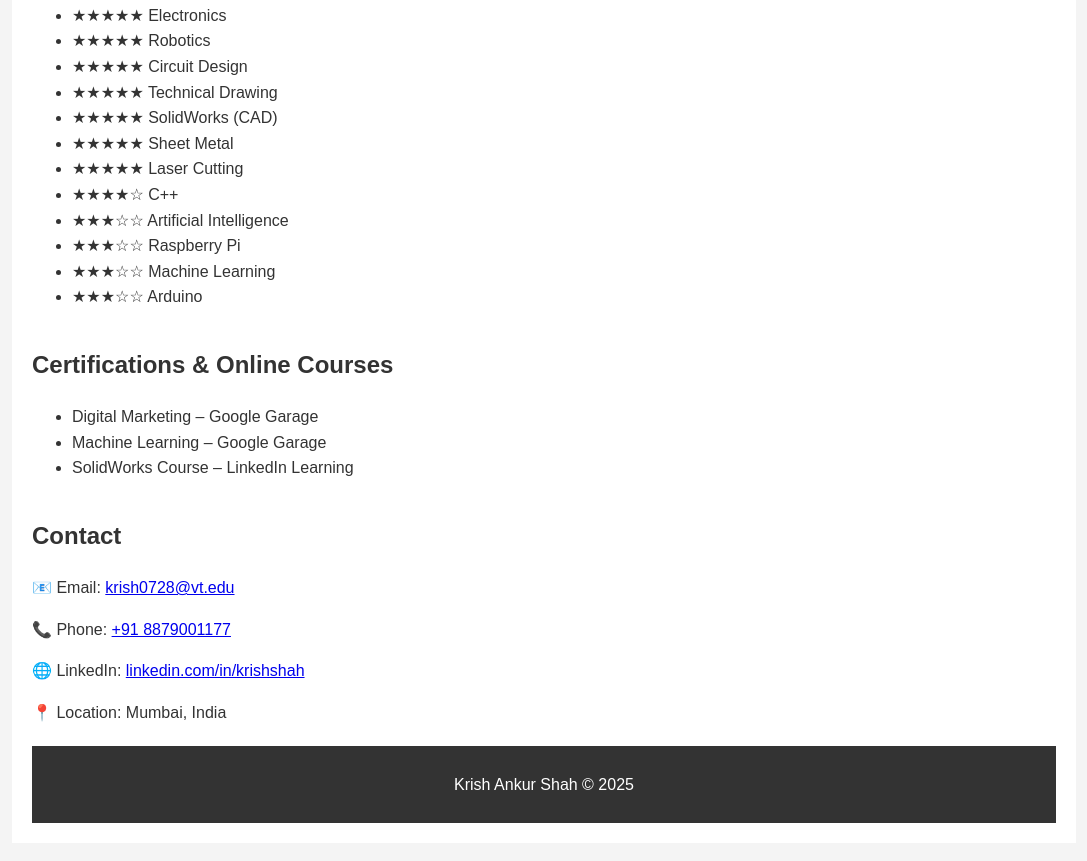
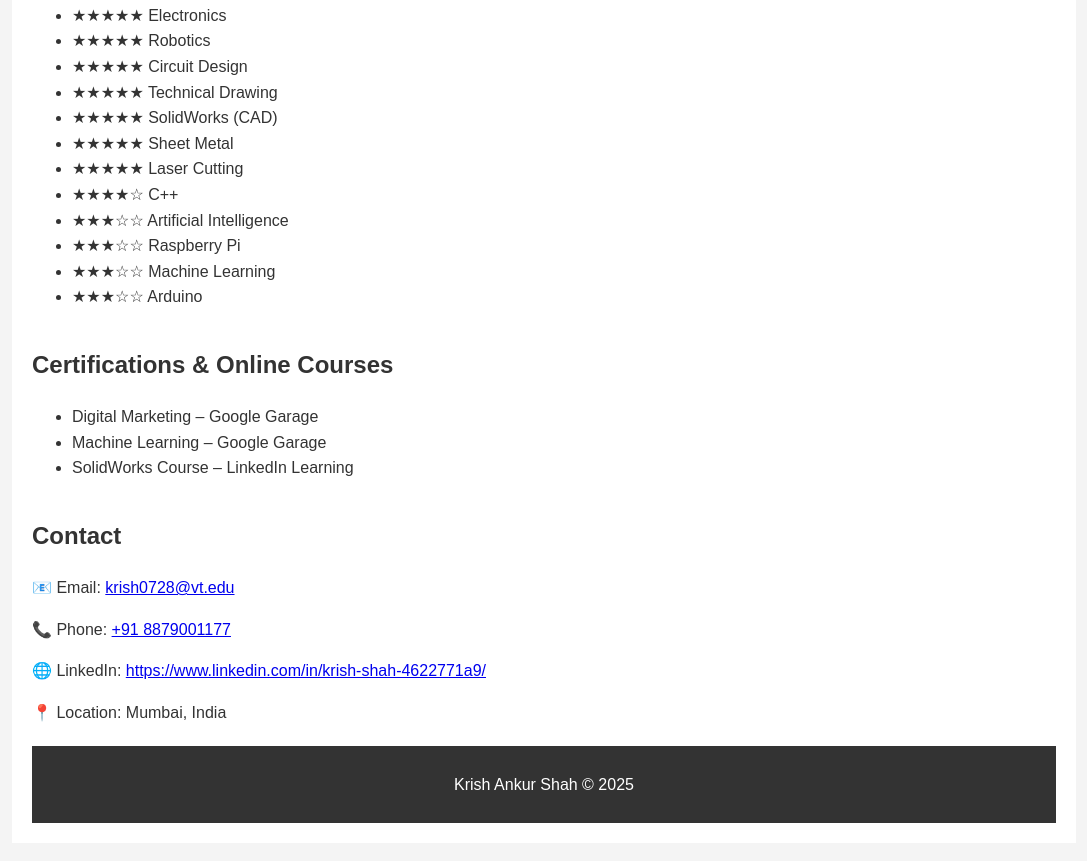
Before and after one commit to krish0728vt/resume, a plain HTML site: page index.html in a window 1280 px wide. Shown: the part 3006-3867 px from the top of the page, without its empty margins (96-1183 px from the left). Drawn offline with Linux system fonts and the light colour scheme.

Commit message:
linkedin update

```diff
--- a/index.html
+++ b/index.html
@@ -630,7 +630,7 @@
     <h2>Contact</h2>
     <p>📧 Email: <a href="mailto:krish0728@vt.edu">krish0728@vt.edu</a></p>
     <p>📞 Phone: <a href="tel:+918879001177">+91 8879001177</a></p>
-    <p>🌐 LinkedIn: <a href="https://www.linkedin.com/in/krish-shah-4622771a9/" target="_blank">linkedin.com/in/krishshah</a></p>
+    <p>🌐 LinkedIn: <a href="https://www.linkedin.com/in/krish-shah-4622771a9/" target="_blank">https://www.linkedin.com/in/krish-shah-4622771a9/</a></p>
     <p>📍 Location: Mumbai, India</p>
 </section>
 
```
